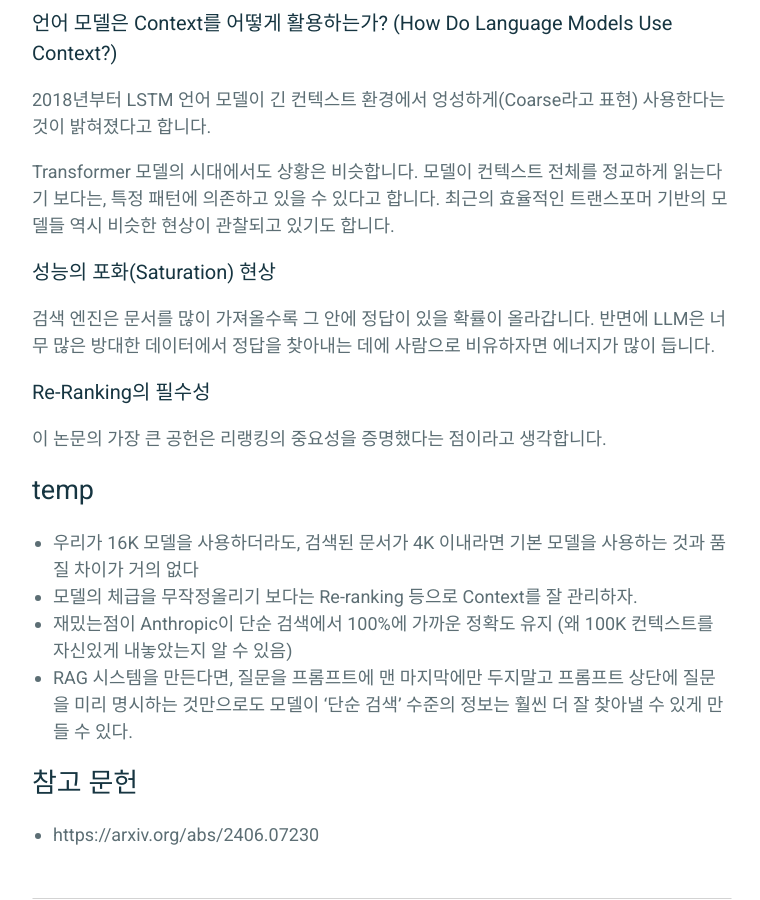
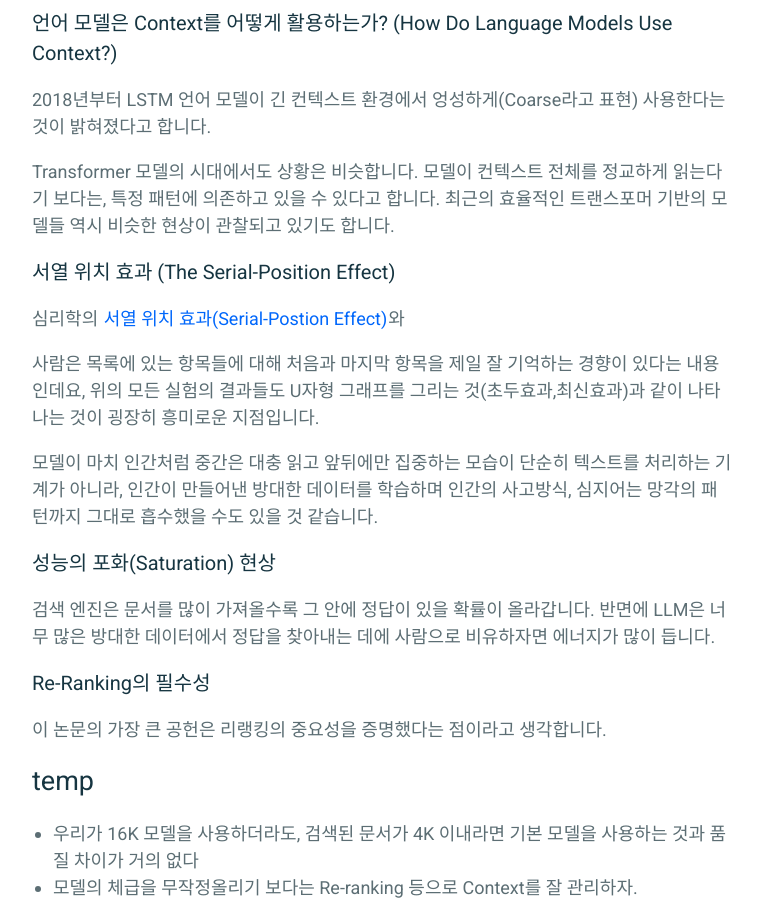
Before and after one commit to parkhuiwo0/parkhuiwo0.github.io, a Jekyll site: the page built from _posts/2026-03-27-Lost-In-the-Middle.md, in a window 1280 px wide and 900 px high, scrolled down 11233 px. Shown: the whole window, without its empty margins (258-1018 px from the left). Built offline with Jekyll 4.4.1, drawn with Linux system fonts in a browser that asks for light colours.

Commit message:
Update 2026-03-27-Lost-In-the-Middle.md

```diff
--- a/_posts/2026-03-27-Lost-In-the-Middle.md
+++ b/_posts/2026-03-27-Lost-In-the-Middle.md
@@ -303,10 +303,12 @@ Decoder Only모델과 Encoder-Decoder 모델을 대략 설명하자면 다음과
 Transformer 모델의 시대에서도 상황은 비슷합니다. 모델이 컨텍스트 전체를 정교하게 읽는다기 보다는, 특정 패턴에 의존하고 있을 수 있다고 합니다.
 최근의 효율적인 트랜스포머 기반의 모델들 역시 비슷한 현상이 관찰되고 있기도 합니다.
 
+### 서열 위치 효과 (The Serial-Position Effect)
+심리학의 [서열 위치 효과(Serial-Postion Effect)](https://en.wikipedia.org/wiki/Serial-position_effect)와
 
+사람은 목록에 있는 항목들에 대해 처음과 마지막 항목을 제일 잘 기억하는 경향이 있다는 내용인데요, 위의 모든 실험의 결과들도 U자형 그래프를 그리는 것(초두효과,최신효과)과 같이 나타나는 것이 굉장히 흥미로운 지점입니다.
 
-
-
+모델이 마치 인간처럼 중간은 대충 읽고 앞뒤에만 집중하는 모습이 단순히 텍스트를 처리하는 기계가 아니라, 인간이 만들어낸 방대한 데이터를 학습하며 인간의 사고방식, 심지어는 망각의 패턴까지 그대로 흡수했을 수도 있을 것 같습니다.
 
 
 ### 성능의 포화(Saturation) 현상
```
